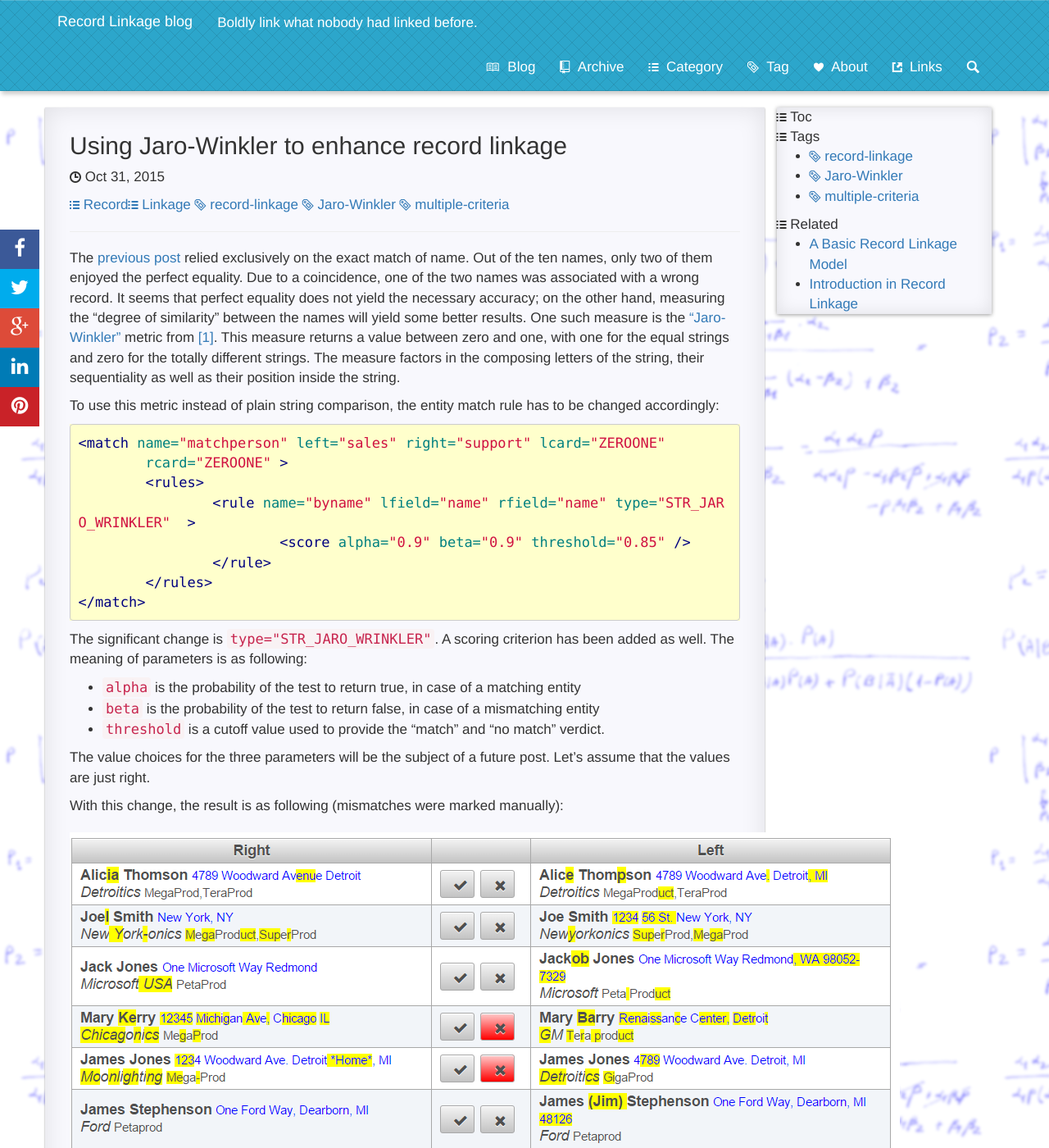
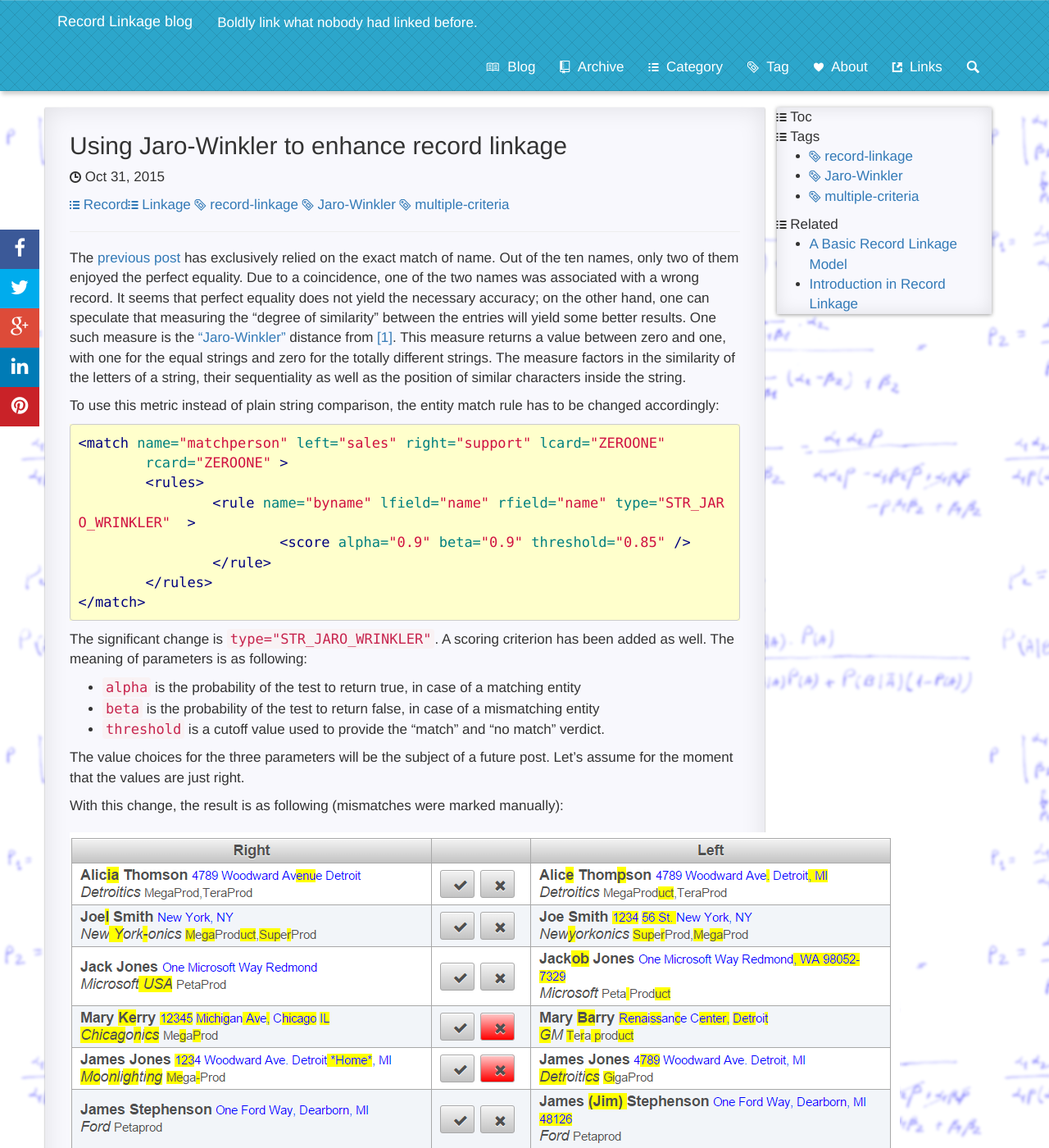
Before and after one commit to RazvanML/reco-link, a Jekyll site: the page built from _posts/2015-10-31-JaroWinkler.md, in a window 1280 px wide and 1400 px high. Shown: the whole window at 82% size. Built offline with Jekyll 4.4.1, drawn with Linux system fonts in a browser that asks for light colours; nearby versions of some CDN libraries; Markdown is read by kramdown in place of the engine named in the settings; comment, search, counter and statistics services are not loaded; some of the changed text lies outside the part shown.

Commit message:
More fixes

````diff
--- a/_posts/2015-10-31-JaroWinkler.md
+++ b/_posts/2015-10-31-JaroWinkler.md
@@ -5,9 +5,9 @@
 categories: Record Linkage
 ---
 
-The <a href="/reco-link/2015-10-28/Basic-Model/">previous post</a> relied exclusively on the exact match of name.  Out of the ten names,
-only two of them enjoyed the perfect equality. Due to a coincidence, one of the two names was associated with a wrong record. It seems that perfect equality does not yield the necessary accuracy; on the other hand, measuring the "degree of similarity" between the names will yield some better results. One such measure is the
-<a href="https://en.wikipedia.org/wiki/Jaro%E2%80%93Winkler_distance">"Jaro-Winkler"</a> metric from <a href="#b1">[1]</a>. This measure returns a value between zero and one, with one for the equal strings and zero for the totally different strings. The measure factors in the composing letters of the string, their sequentiality as well as their position inside the string.
+The <a href="/reco-link/2015-10-28/Basic-Model/">previous post</a> has exclusively relied on the exact match of name.  Out of the ten names,
+only two of them enjoyed the perfect equality. Due to a coincidence, one of the two names was associated with a wrong record. It seems that perfect equality does not yield the necessary accuracy; on the other hand, one can speculate that measuring the "degree of similarity" between the entries will yield some better results. One such measure is the
+<a href="https://en.wikipedia.org/wiki/Jaro%E2%80%93Winkler_distance">"Jaro-Winkler"</a> distance from <a href="#b1">[1]</a>. This measure returns a value between zero and one, with one for the equal strings and zero for the totally different strings. The measure factors in the similarity of the letters of a string, their sequentiality as well as the position of similar characters inside the string.
 
 To use this metric instead of plain string comparison, the entity match rule has to be changed accordingly:
 
@@ -26,7 +26,7 @@
 * ```beta``` is the probability of the test to return false, in case of a mismatching entity
 * ```threshold``` is a cutoff value used to provide the "match" and "no match" verdict.
 
-The value choices for the three parameters will be the subject of a future post. Let's assume that the values are just right.
+The value choices for the three parameters will be the subject of a future post. Let's assume for the moment that the values are just right.
 
 With this change, the result is as following (mismatches were marked manually):
 
@@ -35,9 +35,9 @@
     <figcaption>Record linkage report with Jaro-Winkler distance</figcaption>
 </figure>
 
-With this approach, the record linkage identified 10 linkages (this is the expected number), but out of them only five are correct. There are two causes contributing to this issue: first, the other data, like address, company and product are not used, and second, the quantitative part of the string similarity is discarded once passing the threshold.
+With the new approach, the record linkage identified 10 linkages (this is the expected number), but only four of them are correct. Two causes contribute to the poor performance: first, the other data, like address, company and product are not used, and second, the quantitative part of the string similarity is discarded once passing the threshold.
 
-By signaling the mismatches, the result turns in:
+By signaling the mismatches, the result improve with three more right linkages:
 
 <figure>
     <img src="{{'/static/img/recolink/jw3.png' | prepend: site.baseurl | prepend: site.url }}" alt='Record linkage report with Jaro-Winkler distance - second run' />
````
Also changed, not shown: other parts of _posts/2015-10-31-JaroWinkler.md (+1 -1 lines).
